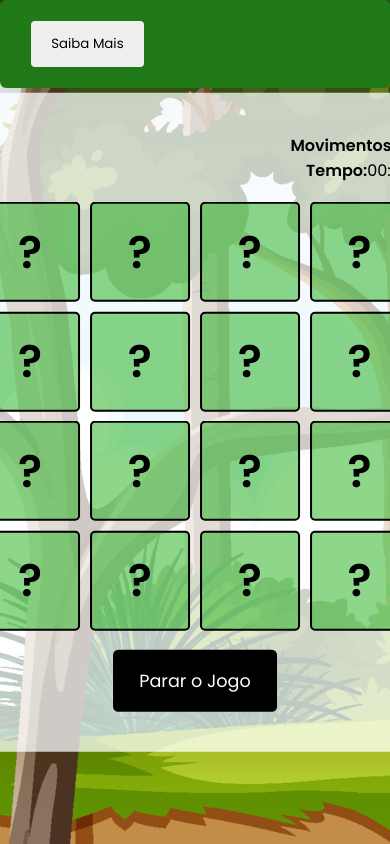
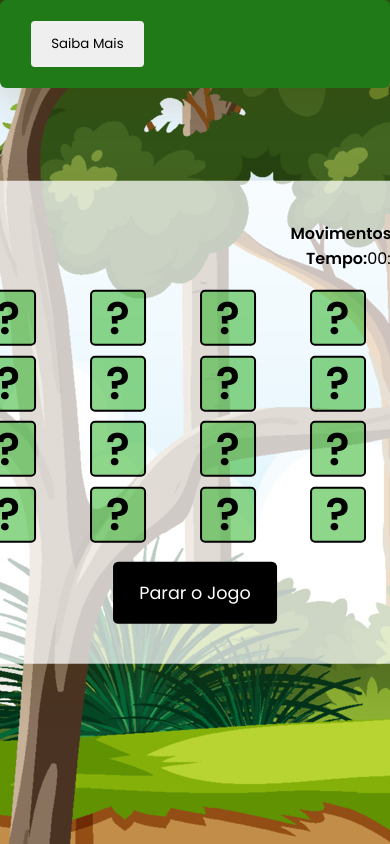
Before and after one commit to ThurBrandao/animal-memory-game, a plain HTML site: page index.html in a window 390 px wide. Both pictures are taken after a click on the button "Iniciar Jogo". Shown: the top 844 px of the page. Drawn offline with Linux system fonts and the light colour scheme.

Commit message:
Update style.css

```diff
--- a/style.css
+++ b/style.css
@@ -38,6 +38,16 @@ body {
   height: 6.25em;
   cursor: pointer;
 }
+
+.card-after img {
+  max-width: 100%; /* Garante que a largura máxima da imagem seja igual à do cartão */
+  max-height: 100%; /* Garante que a altura máxima da imagem seja igual à do cartão */
+  width: auto; /* Mantém a proporção da imagem */
+  height: auto; /* Mantém a proporção da imagem */
+  margin: auto; /* Centraliza a imagem dentro do cartão */
+  display: block; /* Remove comportamento inline */
+}
+
 .card-before,
 .card-after {
   position: absolute;
@@ -121,3 +131,17 @@ button {
 #learn-more:hover {
   background-color: #0056b3;
 }
+
+@media (max-width: 768px) {
+  .card-container {
+    width: 4.5em; /* Reduz tamanho do cartão */
+    height: 4.5em;
+  }
+}
+
+@media (max-width: 480px) {
+  .card-container {
+    width: 3.5em; /* Mais reduzido em telas pequenas */
+    height: 3.5em;
+  }
+}
```
